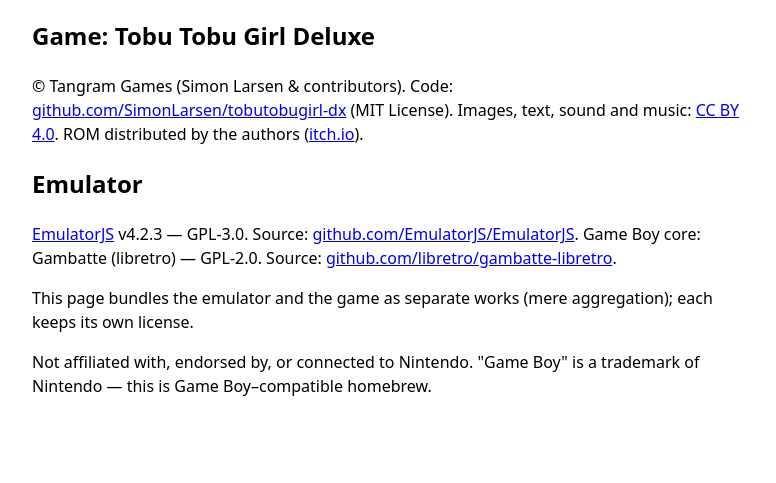
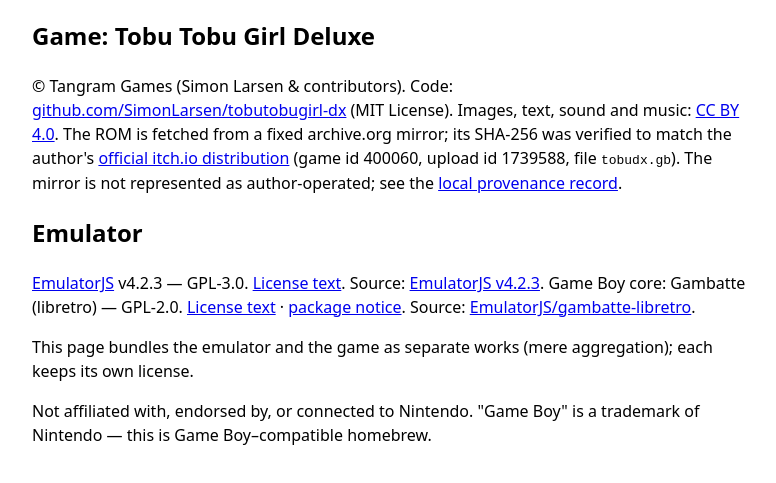
Before and after one commit to Koh0920/game-tobu-tobu-girl-dx, a plain HTML site: page site/licenses/index.html in a window 1280 px wide. Shown: the part 83-566 px from the top of the page, without its empty margins (248-1024 px from the left). Drawn offline with Linux system fonts and the light colour scheme.

Commit message:
Harden reproducible game capsule build

```diff
--- a/site/licenses/index.html
+++ b/site/licenses/index.html
@@ -2,10 +2,10 @@
 <style>body{font-family:system-ui;max-width:720px;margin:2rem auto;padding:0 1rem;line-height:1.5}</style></head><body>
 <h1>Licenses &amp; credits</h1>
 <h2>Game: Tobu Tobu Girl Deluxe</h2>
-<p>© Tangram Games (Simon Larsen &amp; contributors). Code: <a href="https://github.com/SimonLarsen/tobutobugirl-dx">github.com/SimonLarsen/tobutobugirl-dx</a> (MIT License). Images, text, sound and music: <a href="https://creativecommons.org/licenses/by/4.0/">CC BY 4.0</a>. ROM distributed by the authors (<a href="https://tangramgames.itch.io/tobu-tobu-girl-deluxe">itch.io</a>).</p>
+<p>© Tangram Games (Simon Larsen &amp; contributors). Code: <a href="https://github.com/SimonLarsen/tobutobugirl-dx">github.com/SimonLarsen/tobutobugirl-dx</a> (MIT License). Images, text, sound and music: <a href="https://creativecommons.org/licenses/by/4.0/">CC BY 4.0</a>. The ROM is fetched from a fixed archive.org mirror; its SHA-256 was verified to match the author's <a href="https://tangramgames.itch.io/tobu-tobu-girl-deluxe">official itch.io distribution</a> (game id 400060, upload id 1739588, file <code>tobudx.gb</code>). The mirror is not represented as author-operated; see the <a href="TOBU-ROM-PROVENANCE.md">local provenance record</a>.</p>
 <h2>Emulator</h2>
-<p><a href="https://emulatorjs.org">EmulatorJS</a> v4.2.3 — GPL-3.0. Source: <a href="https://github.com/EmulatorJS/EmulatorJS">github.com/EmulatorJS/EmulatorJS</a>.
-Game Boy core: Gambatte (libretro) — GPL-2.0. Source: <a href="https://github.com/libretro/gambatte-libretro">github.com/libretro/gambatte-libretro</a>.</p>
+<p><a href="https://emulatorjs.org">EmulatorJS</a> v4.2.3 — GPL-3.0. <a href="EMULATORJS-GPL-3.0.txt">License text</a>. Source: <a href="https://github.com/EmulatorJS/EmulatorJS/tree/v4.2.3">EmulatorJS v4.2.3</a>.
+Game Boy core: Gambatte (libretro) — GPL-2.0. <a href="GAMBATTE-GPL-2.0.txt">License text</a> · <a href="GAMBATTE-NOTICE.md">package notice</a>. Source: <a href="https://github.com/EmulatorJS/gambatte-libretro/tree/c8c8bb71e0abeec34c753eab0e754e4cab61445a">EmulatorJS/gambatte-libretro</a>.</p>
 <p>This page bundles the emulator and the game as separate works (mere aggregation); each keeps its own license.</p>
 <p>Not affiliated with, endorsed by, or connected to Nintendo. "Game Boy" is a trademark of Nintendo — this is Game Boy–compatible homebrew.</p>
 </body></html>
```
Also changed, not shown: 4 other files.
